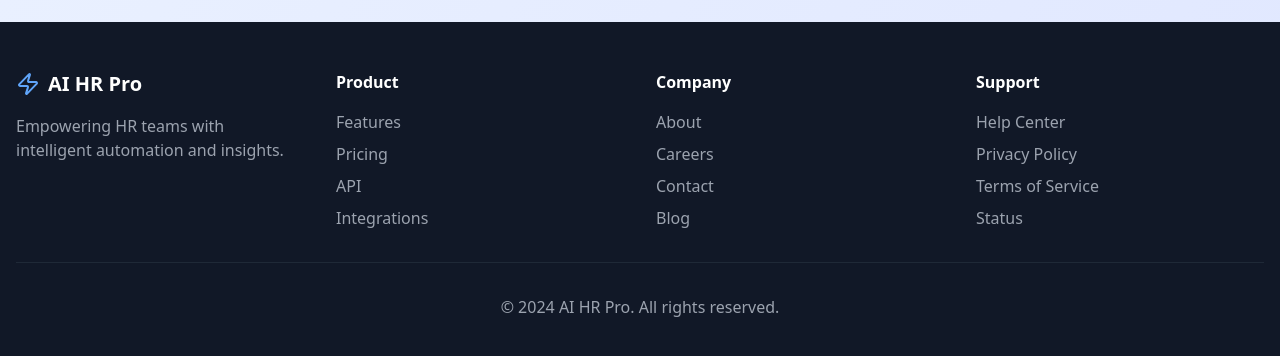
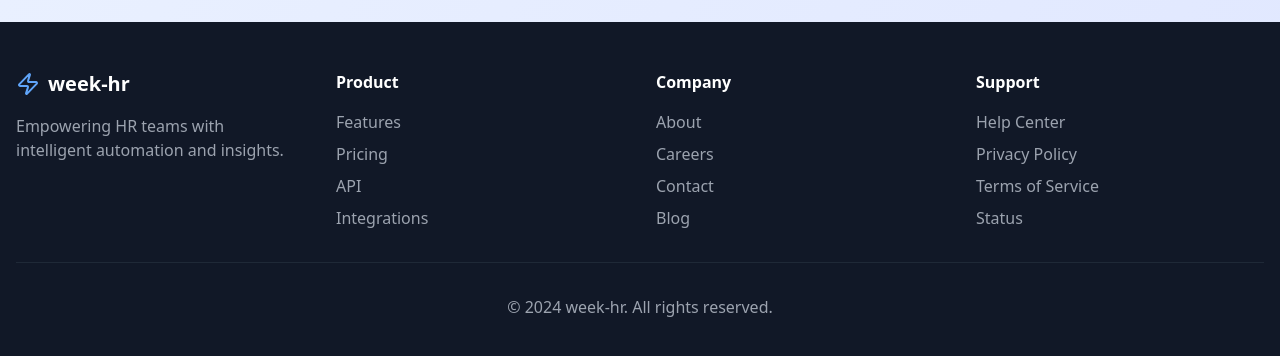
Before and after one commit to Swastik258/recruital-insight-hub, a React (Vite) app: page / in a window 1280 px wide. Shown: the part 1516-1872 px from the top of the page. Built offline with nearby package versions, Linux system fonts and the light colour scheme.

Commit message:
Rename company to Week-HR
Update company name across the application.

```diff
--- a/src/components/Footer.tsx
+++ b/src/components/Footer.tsx
@@ -30,7 +30,7 @@ export const Footer: React.FC = () => {
         </div>
 
         <div className="mt-4 pt-4 border-t text-center text-xs text-muted-foreground">
-          © 2024 AI HR & Recruitment Dashboard. All rights reserved.
+          © 2024 week-hr. All rights reserved.
         </div>
       </div>
     </footer>
--- a/src/components/Header.tsx
+++ b/src/components/Header.tsx
@@ -39,7 +39,7 @@ export const Header: React.FC<HeaderProps> = ({ activeSection, setActiveSection
         <div className="flex items-center justify-between h-16">
           <div className="flex items-center space-x-8">
             <h1 className="text-2xl font-bold text-gray-900">
-              AI HR & Recruitment Dashboard
+              week-hr
             </h1>
             <nav className="hidden md:flex space-x-6">
               {navigationItems.map((item) => (
--- a/src/components/ResumeScreening.tsx
+++ b/src/components/ResumeScreening.tsx
@@ -141,7 +141,7 @@ export const ResumeScreening = () => {
   return (
     <div className="space-y-6">
       <div className="flex justify-between items-center">
-        <h1 className="text-3xl font-bold text-gray-900">Advanced Resume Screening Assistant</h1>
+        <h1 className="text-3xl font-bold text-gray-900">week-hr Resume Screening Assistant</h1>
       </div>
 
       <Tabs defaultValue="individual" className="w-full">
--- a/src/pages/Home.tsx
+++ b/src/pages/Home.tsx
@@ -1,4 +1,3 @@
-
 import React from 'react';
 import { Button } from '@/components/ui/button';
 import { Card, CardContent, CardDescription, CardFooter, CardHeader, CardTitle } from '@/components/ui/card';
@@ -84,7 +83,7 @@ const Home = () => {
           <div className="flex items-center justify-between">
             <div className="flex items-center space-x-2">
               <Zap className="h-8 w-8 text-blue-600" />
-              <h1 className="text-2xl font-bold text-gray-900">AI HR Pro</h1>
+              <h1 className="text-2xl font-bold text-gray-900">week-hr</h1>
             </div>
             <div className="flex items-center space-x-4">
               <Link to="/login">
@@ -197,7 +196,7 @@ const Home = () => {
             <div>
               <div className="flex items-center space-x-2 mb-4">
                 <Zap className="h-6 w-6 text-blue-400" />
-                <span className="text-xl font-bold">AI HR Pro</span>
+                <span className="text-xl font-bold">week-hr</span>
               </div>
               <p className="text-gray-400">
                 Empowering HR teams with intelligent automation and insights.
@@ -232,7 +231,7 @@ const Home = () => {
             </div>
           </div>
           <div className="border-t border-gray-800 mt-8 pt-8 text-center text-gray-400">
-            <p>&copy; 2024 AI HR Pro. All rights reserved.</p>
+            <p>&copy; 2024 week-hr. All rights reserved.</p>
           </div>
         </div>
       </footer>
--- a/src/pages/Login.tsx
+++ b/src/pages/Login.tsx
@@ -33,7 +33,7 @@ const Login = () => {
         <div className="text-center mb-8">
           <div className="flex items-center justify-center space-x-2 mb-4">
             <Zap className="h-8 w-8 text-blue-600" />
-            <h1 className="text-2xl font-bold text-gray-900">AI HR Pro</h1>
+            <h1 className="text-2xl font-bold text-gray-900">week-hr</h1>
           </div>
           <p className="text-gray-600">Welcome back to your HR dashboard</p>
         </div>
--- a/src/pages/Signup.tsx
+++ b/src/pages/Signup.tsx
@@ -62,7 +62,7 @@ const Signup = () => {
           <div className="text-center md:text-left">
             <div className="flex items-center justify-center md:justify-start space-x-2 mb-6">
               <Zap className="h-8 w-8 text-blue-600" />
-              <h1 className="text-2xl font-bold text-gray-900">AI HR Pro</h1>
+              <h1 className="text-2xl font-bold text-gray-900">week-hr</h1>
             </div>
             <h2 className="text-3xl font-bold text-gray-900 mb-4">
               Start your free trial today
```
